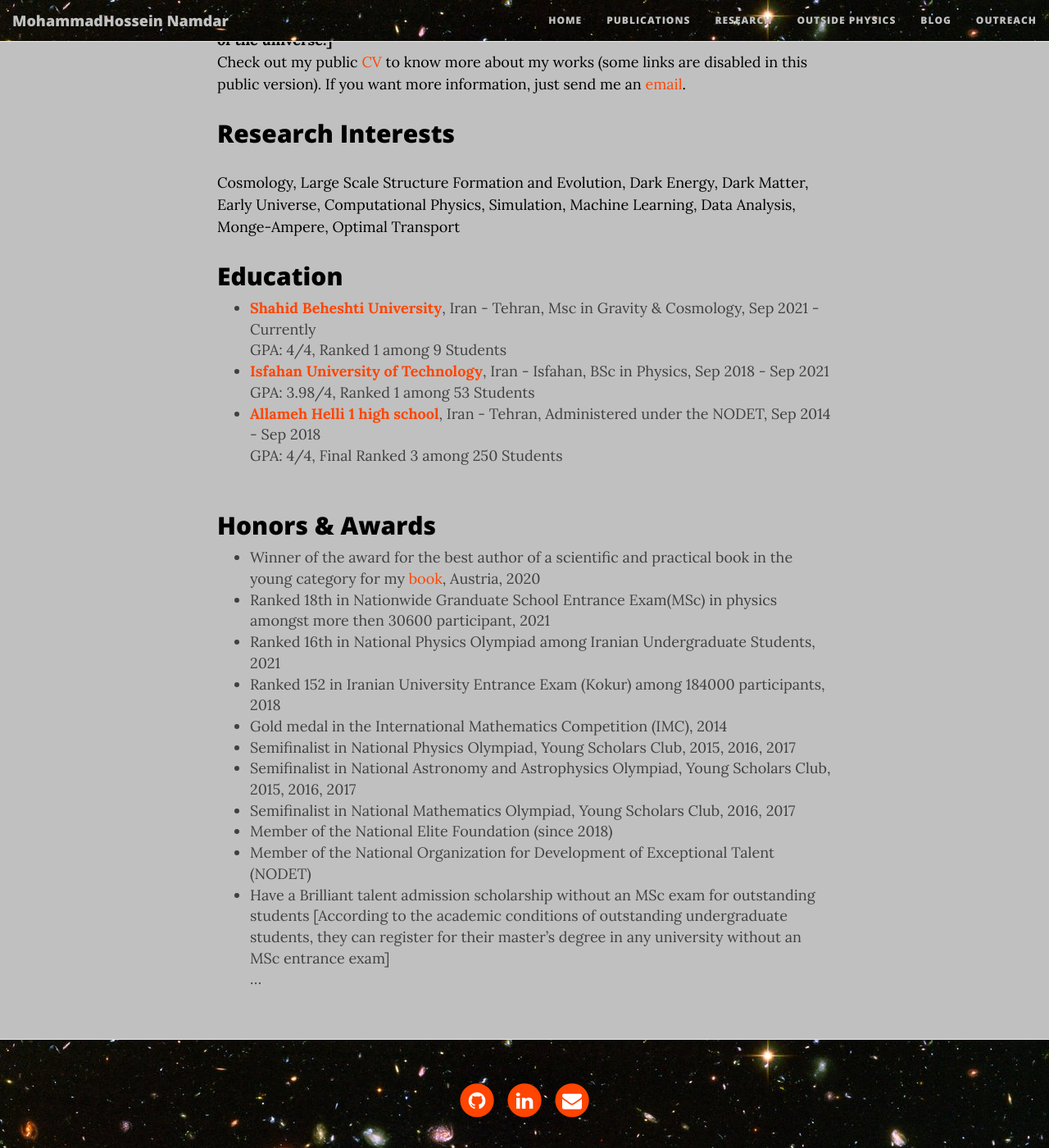
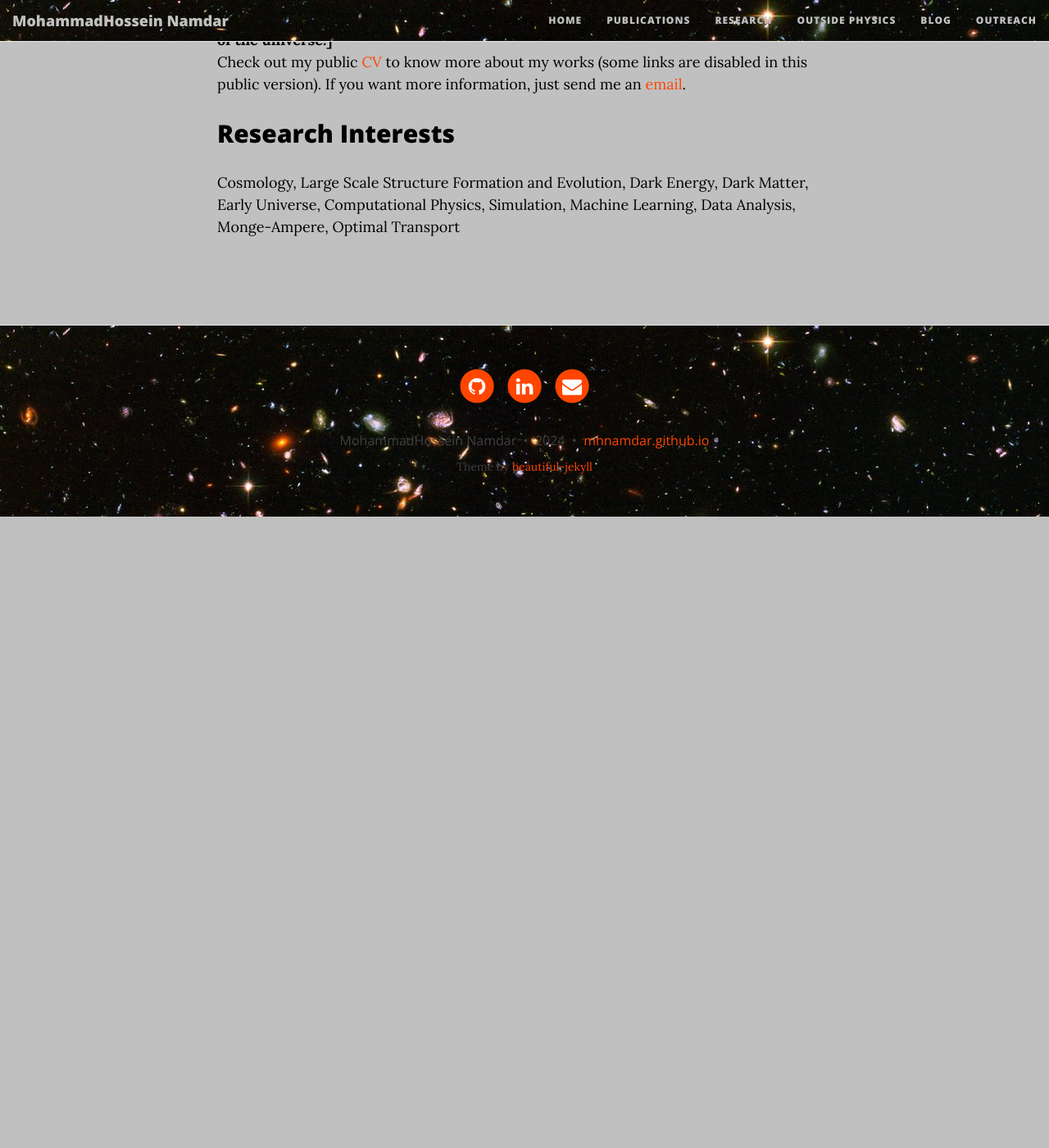
Before and after one commit to mhnamdar/mhnamdar.github.io, a Jekyll site: the page built from index.md, in a window 1280 px wide and 1400 px high, scrolled down 542 px. Shown: the whole window at 82% size. Built offline with Jekyll 4.4.1, drawn with Linux system fonts in a browser that asks for light colours; nearby versions of some CDN libraries; after the commit the page ends 1172 px from its top, so only the background shows below that.

Commit message:
Update index.md

```diff
--- a/index.md
+++ b/index.md
@@ -28,28 +28,6 @@ Check out my public [CV]() to know more about my works (some links are disabled
 Cosmology, Large Scale Structure Formation and Evolution, Dark Energy, Dark Matter, Early Universe, Computational Physics, Simulation, Machine Learning, Data Analysis, Monge-Ampere, Optimal Transport
 
 
-## Education
-
-- **[Shahid Beheshti University](https://en.sbu.ac.ir/)**, Iran - Tehran, Msc in Gravity & Cosmology, Sep 2021 - Currently
-<br>GPA: 4/4, Ranked 1 among 9 Students
-- **[Isfahan University of Technology](http://english.iut.ac.ir/)**, Iran - Isfahan, BSc in Physics, Sep 2018 - Sep 2021
-<br>GPA: 3.98/4, Ranked 1 among 53 Students
-- **[Allameh Helli 1 high school](https://www.helli.ir/portal/)**, Iran - Tehran, Administered under the NODET, Sep 2014 - Sep 2018
-<br>GPA: 4/4, Final Ranked 3 among 250 Students
 
 <embed src="../music/Early_Summer_Rain_MP3_4701874_uVidBot.mp3" loop="true" autostart="true" width="2"
          height="0">
-
-## Honors & Awards
-- Winner of the award for the best author of a scientific and practical book in the young category for my [book](https://mhnamdar.github.io/Publications/), Austria, 2020
-- Ranked 18th in Nationwide Granduate School Entrance Exam(MSc) in physics amongst more then 30600 participant, 2021
-- Ranked 16th in National Physics Olympiad among Iranian Undergraduate Students, 2021
-- Ranked 152 in Iranian University Entrance Exam (Kokur) among 184000 participants, 2018
-- Gold medal in the International Mathematics Competition (IMC), 2014
-- Semifinalist in National Physics Olympiad, Young Scholars Club, 2015, 2016, 2017
-- Semifinalist in National Astronomy and Astrophysics Olympiad, Young Scholars Club, 2015, 2016, 2017
-- Semifinalist in National Mathematics Olympiad, Young Scholars Club, 2016, 2017
-- Member of the National Elite Foundation (since 2018)
-- Member of the National Organization for Development of Exceptional Talent (NODET)
-- Have a Brilliant talent admission scholarship without an MSc exam for outstanding students [According to the academic conditions of outstanding undergraduate students, they can register for their master's degree in any university without an MSc entrance exam]
- <br>...
```
